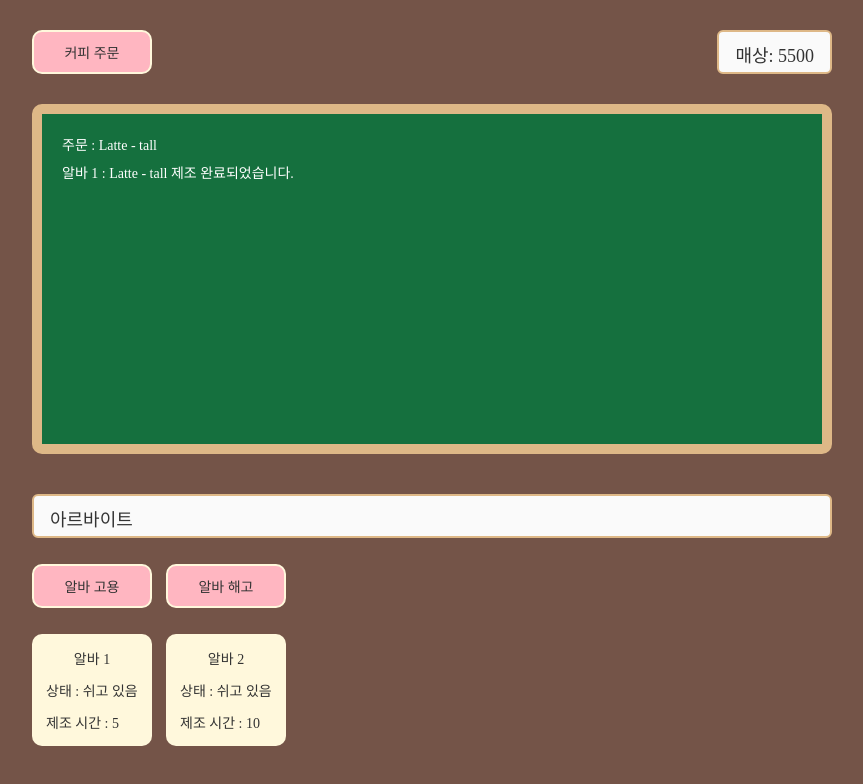
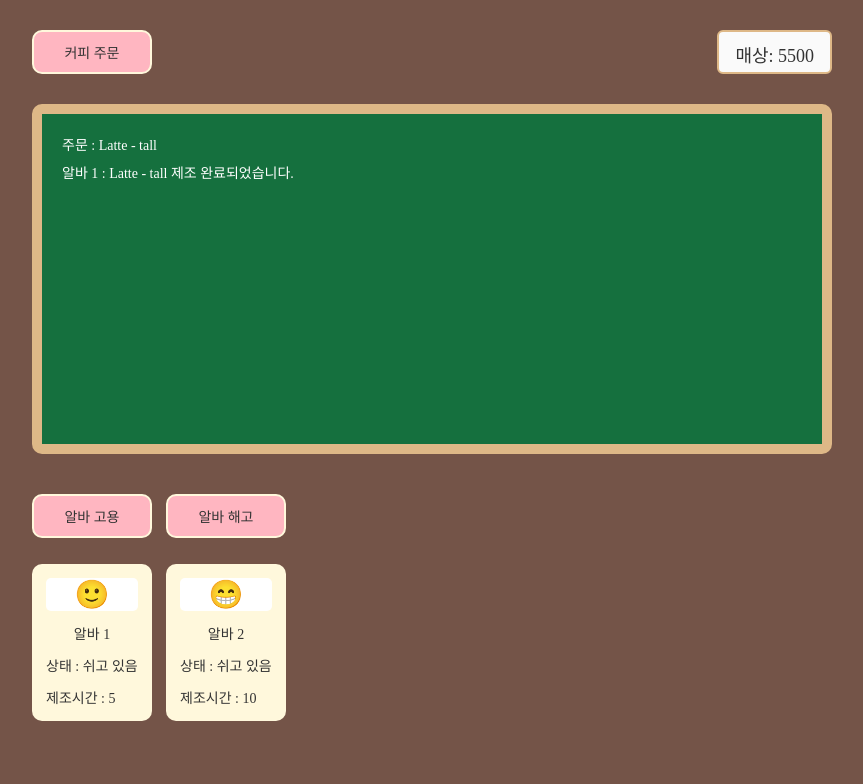
Before and after one commit to sejeongit/make-coffee-game, a plain HTML site: page index.html in a window 1280 px wide. Both pictures are taken after a click on the button "커피 주문". Shown: the whole page, without its empty margins (208-1071 px from the left). Drawn offline with Linux system fonts and the light colour scheme; a web font is replaced by a local one.

Commit message:
이모지 추가 외

```diff
--- a/coffeeOrderGame.js
+++ b/coffeeOrderGame.js
@@ -48,22 +48,22 @@ let coffeeOrderSort = [
         price: 7500
     },
     {
-        menu: 'Espresso',
+        menu: 'Frappe',
         amount: 'tall',
         makingTime: 100,
-        price: 4000
+        price: 6000
     },
     {
-        menu: 'Espresso',
+        menu: 'Frappe',
         amount: 'grande',
         makingTime: 500,
-        price: 5000
+        price: 7000
     },
     {
-        menu: 'Espresso',
+        menu: 'Frappe',
         amount: 'venti',
         makingTime: 1000,
-        price: 6000
+        price: 8000
     }
 ];
 
@@ -71,16 +71,20 @@ let coffeeOrderSort = [
 // 아르바이트생 배열
 let partTimers = [
     {
+        face: '🙂',
         // name: '알바1',
         workingTime: 5,
         status: '쉬고 있음'
     },
     {
+        face: '😁',
         // name: '알바2',
         workingTime: 10,
         status: '쉬고 있음'
     }
 ];
+
+let emojis = ['🙂','😀','😁','😆','😊','🤩','😐','😎'];
 
 let partTimerWrap = document.querySelector('.parttimer-wrap');
 let hireBtn = document.querySelector('.hire-btn');
@@ -94,9 +98,10 @@ function makePartTimer(){
     partTimers.forEach((item, idx) => {
         partTimerWrap.insertAdjacentHTML('beforeend', `
             <div class="parttimer">
+                <div class="parttimer-pic">${item['face']}</div>
                 <p class="parttimer-name">알바 <span class="parttimer-idx">${idx+1}</span></p>
                 <p class="parttimer-mode">상태 : <span class="parttimer-status">${item['status']}</span></p>
-                <p class="parttimer-skill">제조 시간 : <span class="parttimer-time">${item['workingTime']}</span></p>
+                <p class="parttimer-skill">제조시간 : <span class="parttimer-time">${item['workingTime']}</span></p>
             </div>
         `);
     });
@@ -122,6 +127,7 @@ hireBtn.addEventListener('click', () => {
     }
     */
 
+    newPartTimer['face'] = emojis[Math.floor(Math.random() * emojis.length)];
     newPartTimer['workingTime'] = Math.floor(Math.random()*10 +1); // 최소값 1 최대값 10
     newPartTimer['status'] = '쉬고 있음';
 
@@ -129,6 +135,8 @@ hireBtn.addEventListener('click', () => {
 
     // 새 알바 배열 화면에 집어넣기
     makePartTimer();
+
+    makeCoffee();
 });
 
 // 알바 해고 버튼 클릭시
@@ -216,13 +224,11 @@ function makeCoffee() {
 
             // 알바 상태 변경
             item['status'] = '일하는 중';
-            /*
             let nowPartTimer = partTimerWrap.children[idx];
             // let nowPartTimerMode = nowPartTimer.getElementsByClassName('parttimer-mode'); // 안됨. HTMLCollection 반환
-            let nowPartTimerMode = nowPartTimer.children[1];
-            nowPartTimerMode.innerText = item['status'];
-            */
-            makePartTimer();
+            let nowPartTimerMode = nowPartTimer.children[2];
+            nowPartTimerMode.innerHTML = `상태 : <span class="parttimer-status">${item['status']}</span>`;
+
 
             async function finishMakeCoffee() {
 
@@ -239,8 +245,7 @@ function makeCoffee() {
                 await new Promise((resolve, reject) => setTimeout(resolve, makingTime));
 
                 item['status'] = '쉬고 있음';
-                // nowPartTimerMode.innerText = item['status'];
-                makePartTimer();
+                nowPartTimerMode.innerHTML = `상태 : <span class="parttimer-status">${item['status']}</span>`;
                 income += price;
                 displayIncome.innerText = income;
 
@@ -257,16 +262,13 @@ function makeCoffee() {
 
 setInterval(() => {
     if(coffeeQueue.length > 0){
-        switch(partTimers.length){
-            case 0:
-                let alertP = document.createElement("p");
-                let alertPTxt = document.createTextNode("커피를 제조할 알바가 없습니다. 조금만 기다려주세요.");
-                alertP.appendChild(alertPTxt);
-                orderTable.appendChild(alertP);
-                break;
-
-            default :
-                makeCoffee();
+        if(partTimers.length > 0){
+            makeCoffee();
+        }else{
+            let alertP = document.createElement("p");
+            let alertPTxt = document.createTextNode("커피를 제조할 알바가 없습니다. 조금만 기다려주세요.");
+            alertP.appendChild(alertPTxt);
+            orderTable.appendChild(alertP);
         }
     }
 }, 3000);
--- a/index.html
+++ b/index.html
@@ -13,6 +13,7 @@
             height:100%;
             padding:0;
             margin:0;
+            background-color:rgb(116, 84, 72);
         }
 
         html,body * {
@@ -22,7 +23,6 @@
         #wrap {
             width:100%;
             height:100%;
-            background-color:rgb(116, 84, 72);
             padding: 30px;
         }
 
@@ -112,6 +112,9 @@
 
         #wrap .parttimer-wrap {
             display: flex;
+            flex-wrap: wrap;
+            gap:14px;
+            padding-bottom: 30px;
         }
 
         #wrap .parttimer {
@@ -120,13 +123,19 @@
             gap:12px;
             width: 120px;
             padding: 14px;
-            margin-right: 14px;
             background-color: cornsilk;
             border-radius: 10px;
         }
 
-        #wrap .parttimer p {
+        #wrap .parttimer * {
             font-weight: 500;
+        }
+
+        #wrap .parttimer .parttimer-pic {
+            background-color: white;
+            border-radius: 5px;
+            font-size: 28px;
+            text-align: center;
         }
 
         #wrap .parttimer .parttimer-name {
@@ -151,7 +160,6 @@
             </div>
         </section>
         <section>
-            <p class="section-title">아르바이트</p>
             <div class="btn-wrap">
                 <button class="hire-btn">알바 고용</button>
                 <button class="fire-btn">알바 해고</button>
@@ -160,7 +168,7 @@
                 <!-- <div class="parttimer">
                     <p class="parttimer-name">알바 <span class="parttimer-idx">2</span></p>
                     <p class="parttimer-mode">상태 : <span class="parttimer-status">쉬고 있음</span></p>
-                    <p class="parttimer-skill">상태 : <span class="parttimer-time">1</span></p>
+                    <p class="parttimer-skill">제조시간 : <span class="parttimer-time">1</span></p>
                 </div> -->
             </div>
         </section>
```
